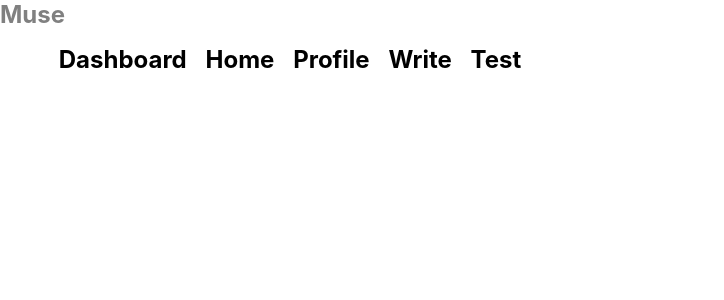
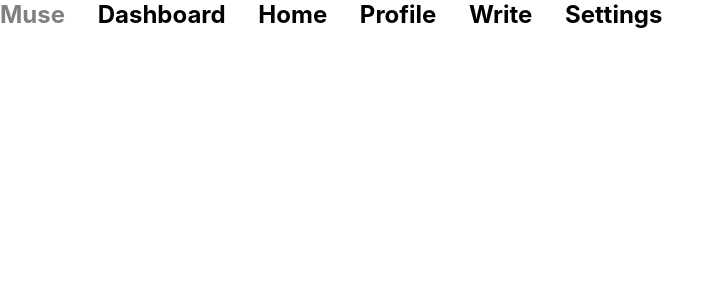
Before and after one commit to EstefanHu/MuseMockIII, a React (Create React App) app in the folder client/: page / in a window 1280 px wide. Shown: the top 300 px of the page, without its empty margins (0-724 px from the left). Built offline with nearby package versions, Linux system fonts and the light colour scheme.

Commit message:
Added settings

```diff
--- a/client/public/index.html
+++ b/client/public/index.html
@@ -24,7 +24,7 @@
       work correctly both with client-side routing and a non-root public URL.
       Learn how to configure a non-root public URL by running `npm run build`.
     -->
-    <title>React App</title>
+    <title>Project: Muse</title>
   </head>
   <body>
     <noscript>You need to enable JavaScript to run this app.</noscript>
--- a/client/src/App.js
+++ b/client/src/App.js
@@ -7,7 +7,7 @@ import dashboard from './components/dashboard/dashboard';
 import feed from './components/feed/feed'; // likely will change
 import profile from './components/profile/profile';
 import create from './components/create/create';
-import test from './components/testing/test';
+import settings from './components/settings/settings';
 
 function App() {
   return (
@@ -17,7 +17,7 @@ function App() {
       <Route path='/' exact component={feed}/>
       <Route path='/profile' exact component={profile}/>
       <Route path='/create' exact component={create}/>
-      <Route path='/test' exact component={test}/>
+      <Route path='/settings' exact component={settings}/>
     </Router>
   );
 }
--- a/client/src/components/layout/navbar.js
+++ b/client/src/components/layout/navbar.js
@@ -1,30 +1,23 @@
 import React, { Component } from 'react';
 import { Link } from 'react-router-dom';
 
+import NavLinks from './navlinks';
+
 class Navbar extends Component {
+    constructor(props) {
+        super(props);
+
+        this.state = {
+            isLoggedIn: true
+        }
+    }
+
     render() {
         return (
             <nav>
                 <Link to="/">Muse</Link>
-                <span>
-                    <ul>
-                        <li>
-                            <Link to="/dashboard">Dashboard</Link>
-                        </li>
-                        <li>
-                            <Link to="/">Home</Link>
-                        </li>
-                        <li>
-                            <Link to="/profile">Profile</Link>
-                        </li>
-                        <li>
-                            <Link to="/create">Write</Link>
-                        </li>
-                        <li>
-                            <Link to="/test">Test</Link>
-                        </li>
-                    </ul>
-                </span>
+                <NavLinks isLoggedIn={this.state.isLoggedIn} />
+                <Link to="/settings">Settings</Link>
             </nav>
         );
     }
--- /dev/null
+++ b/client/src/components/layout/navlinks.js
@@ -0,0 +1,31 @@
+import React from 'react';
+import { Link } from 'react-router-dom';
+
+const NavLinks = props => {
+    return props.isLoggedIn ? (
+        <span>
+            <ul>
+                <li>
+                    <Link to="/dashboard">Dashboard</Link>
+                </li>
+                <li>
+                    <Link to="/">Home</Link>
+                </li>
+                <li>
+                    <Link to="/profile">Profile</Link>
+                </li>
+                <li>
+                    <Link to="/create">Write</Link>
+                </li>
+            </ul>
+        </span>
+    ) : (
+        <span>
+            <ul>
+                <li><Link to="/dashboard">Dashboard</Link></li>
+            </ul>
+        </span>
+    );
+}
+
+export default NavLinks;
--- a/client/src/index.css
+++ b/client/src/index.css
@@ -1,5 +1,10 @@
+*, *::before, *::after {
+  margin: 0;
+  padding: 0;
+  box-sizing: border-box;
+}
+
 body {
-  margin: 0;
   font-family: -apple-system, BlinkMacSystemFont, 'Segoe UI', 'Roboto', 'Oxygen',
     'Ubuntu', 'Cantarell', 'Fira Sans', 'Droid Sans', 'Helvetica Neue',
     sans-serif;
@@ -8,6 +13,7 @@ body {
 }
 
 nav {
+  display: flex;
   position: fixed;
   top: 0;
   left: 0;
@@ -33,3 +39,8 @@ nav a {
 nav a:hover {
   color: grey;
 }
+
+main {
+  margin: 60px auto;
+  width: 1000px;
+}
```
Also changed, not shown: client/src/components/settings/settings.js (added).
